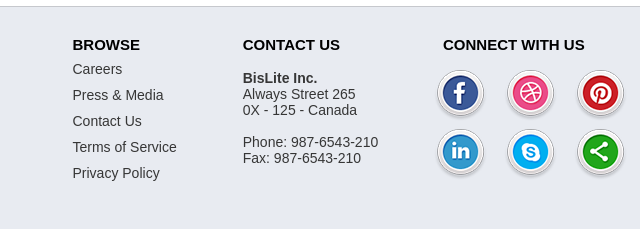
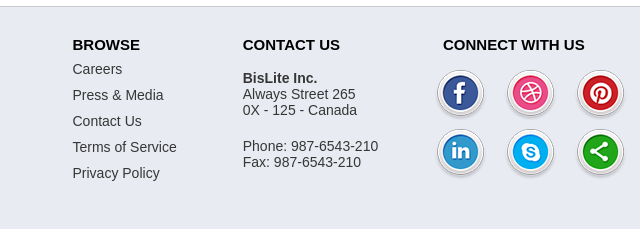
Before and after one commit to ilyashablouski/Bislite, a website: page src/index.html in a window 1280 px wide. Shown: the part 1676-1905 px from the top of the page, 517-1157 px from the left. Drawn offline with nearby package versions, Linux system fonts and the light colour scheme.

Commit message:
correct validation

```diff
--- a/src/index.html
+++ b/src/index.html
@@ -123,6 +123,7 @@
           <div class="info-block-meta">
             <i class="info-block-meta__arrow"></i>
             <a href="#" class="info-block-meta__link">Read More</a>
+          </div>
         </div>
       </div>
     </div>
@@ -263,9 +264,11 @@
           <h2>Contact us</h2>
           <p class="footer-contact__text text">
             <span class="footer-contact__text_mg1">BisLite Inc.</span><br>
-            Always Street 265<br> 0X - 125 - Canada</span><br><br>
+            Always Street 265<br> 0X - 125 - Canada<br><br>
+            <span class="span-mg-t">
               Phone: 987-6543-210
               Fax: 987-6543-210
+            </span>
           </p>
         </section>
 
--- a/src/less/styles.less
+++ b/src/less/styles.less
@@ -516,7 +516,7 @@ h2 {
 
         &__link {
             margin-left: 9px;
-            color: @color_blue
+            color: @color_blue;
         }
     }
 }
@@ -934,8 +934,14 @@ footer {
         &_mg1 {
             font-weight: bold;
         }
+
+        .span-mg-t {
+            display: inline-block;
+            margin-top: 4px;
+        }
     }
 }
+
 
 .footer-social {
     width: 193px;
```
Also changed, not shown: src/css/styles.css. Lines whose indentation alone changed are shown as unchanged.
